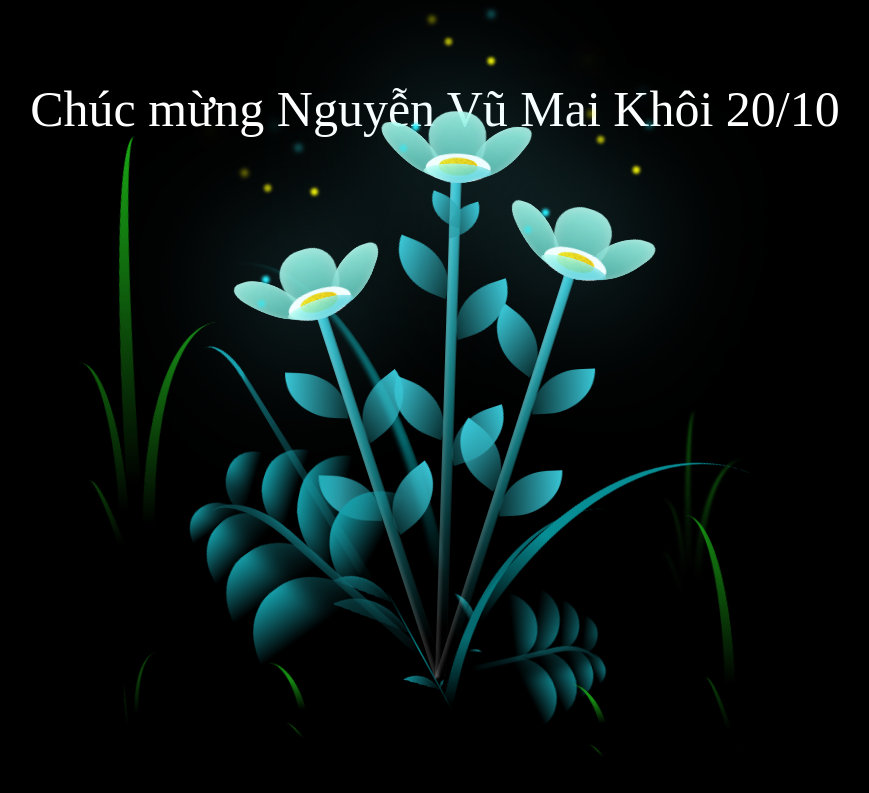
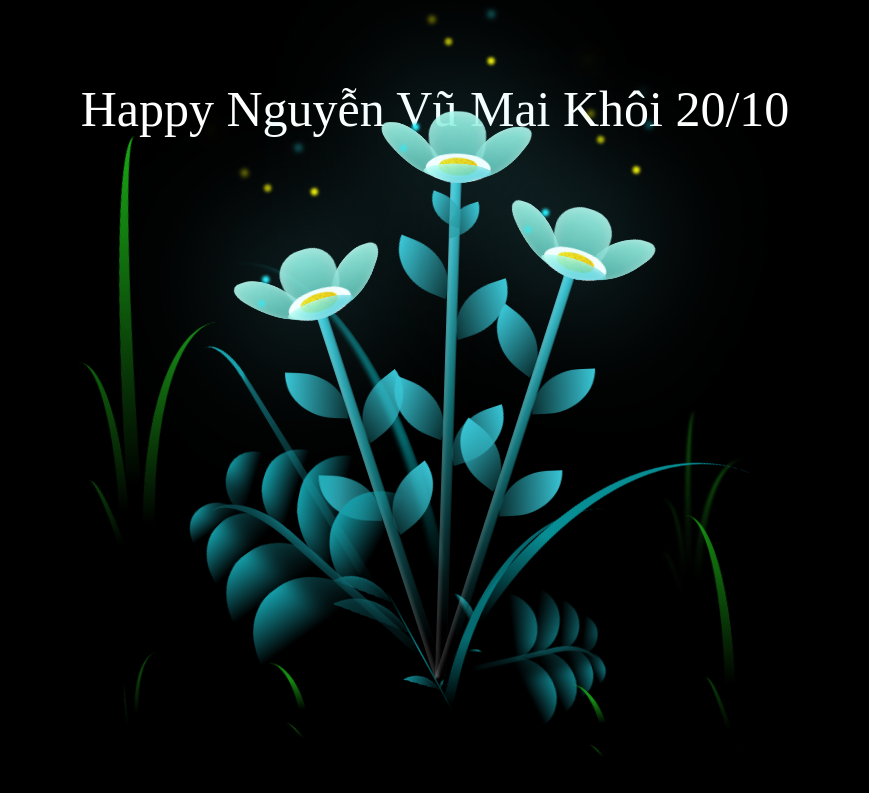
Before and after one commit to tatahuy1/20-10, a plain HTML site: page index.html in a window 1280 px wide. Shown: the whole page, without its empty margins (205-1074 px from the left). Drawn offline with Linux system fonts and the light colour scheme.

Commit message:
Add files via upload

```diff
--- a/index.html
+++ b/index.html
@@ -10,7 +10,7 @@
 
 <body class="not-loaded">
     <div class="night"></div>
-    <div class="happy-woman-day">Chúc mừng Nguyễn Vũ Mai Khôi 20/10</div>
+    <div class="happy-woman-day">Happy Nguyễn Vũ Mai Khôi 20/10</div>
     <div class="flowers">
       <div class="flower flower--1">
         <div class="flower__leafs flower__leafs--1">
```
